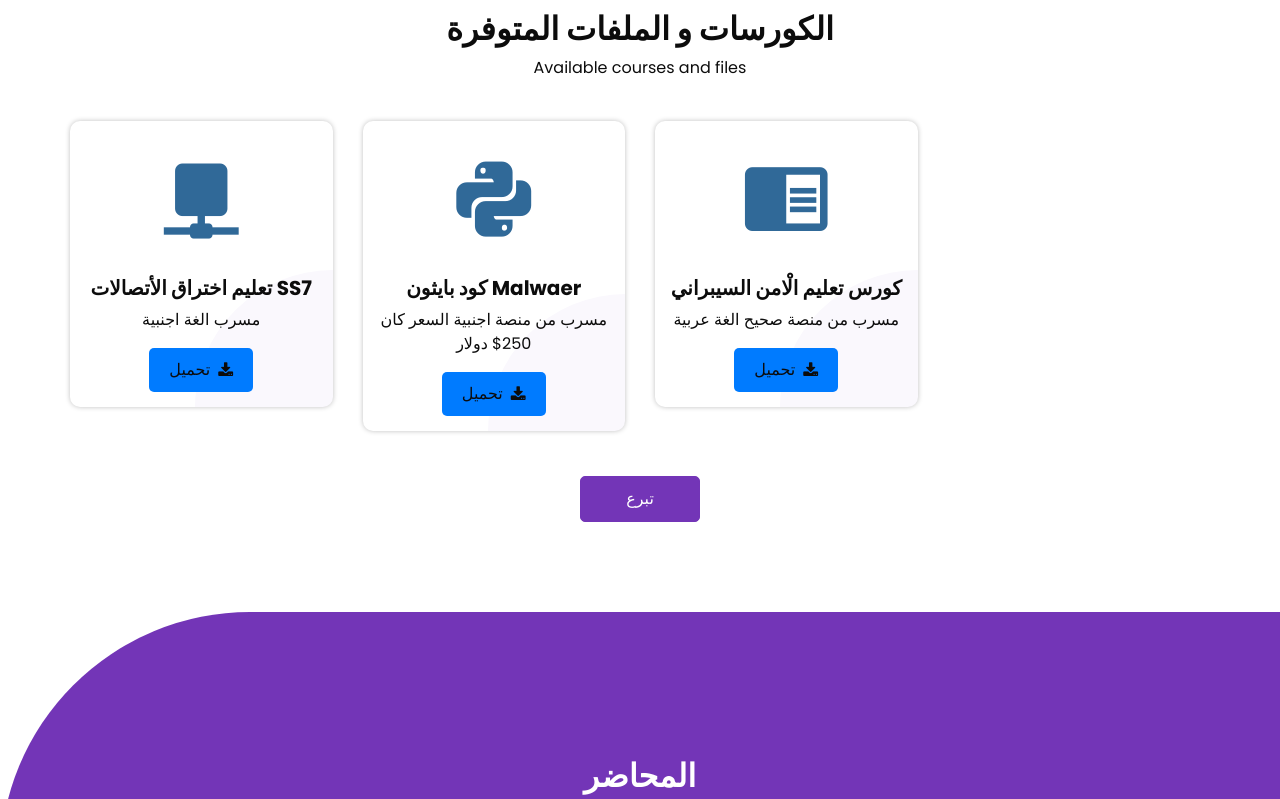
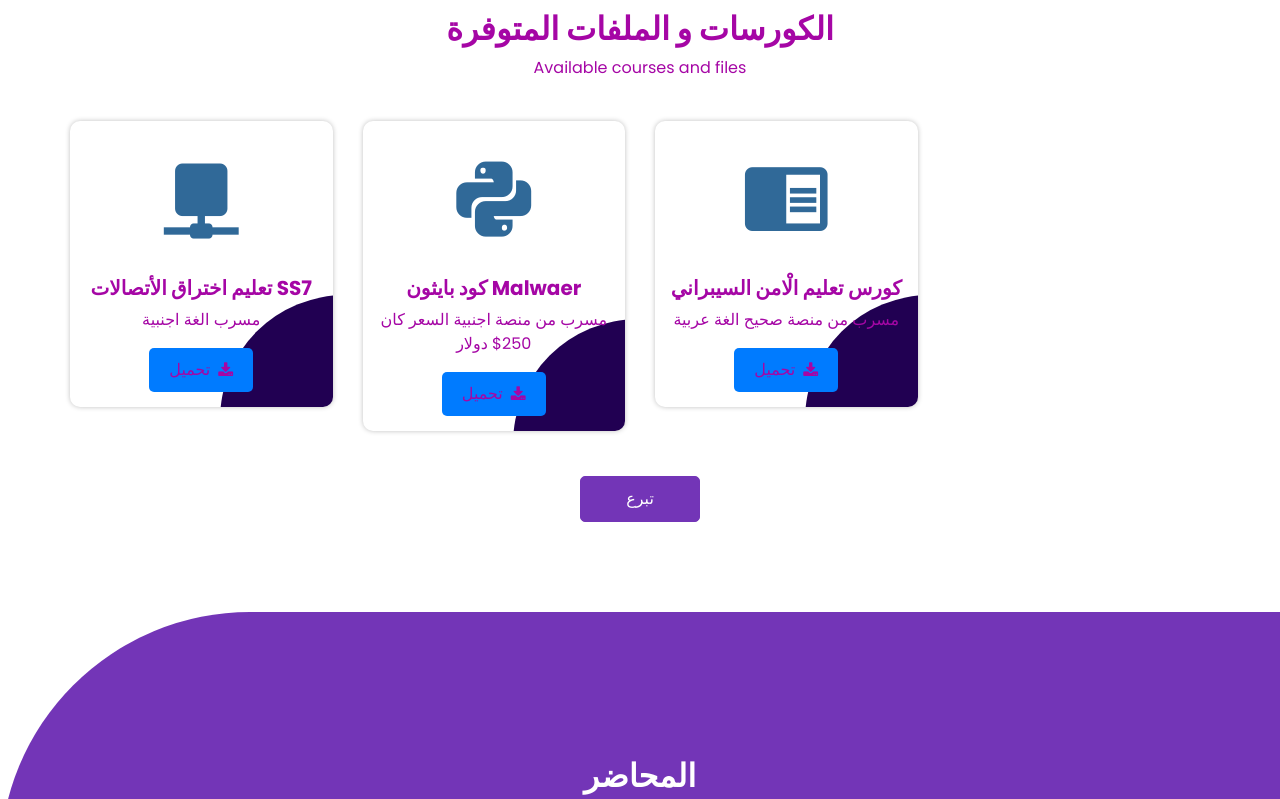
Before and after one commit to flet-web/down, a plain HTML site: page index.html in a window 1280 px wide. Shown: the part 880-1679 px from the top of the page. Drawn offline with nearby package versions, Linux system fonts and the light colour scheme; some packages are replaced by stand-ins of ours.

Commit message:
Update style.css

```diff
--- a/css/style.css
+++ b/css/style.css
@@ -1,9 +1,10 @@
 @import url("https://fonts.googleapis.com/css2?family=Poppins:wght@400;600;700&display=swap");
 body {
   font-family: "Poppins", sans-serif;
-  color: #0c0c0c;
+  color: #a506a5;
   background-color: #ffffff;
   overflow-x: hidden;
+
 }
 
 .layout_padding {
@@ -381,16 +382,18 @@ a:focus {
   overflow: hidden;
   -webkit-transition: all 0.3s;
   transition: all 0.3s;
+  color: #a506a5;
+
 }
 
 .service_section .box::before {
   content: "";
-  width: 275px;
-  height: 275px;
+  width: 250px;
+  height: 250px;
   position: absolute;
   right: -137.5px;
   bottom: -137.5px;
-  background-color: #faf8fd;
+  background-color: #210052;
   z-index: -1;
   border-radius: 100%;
   -webkit-transition: all 0.3s;
```
